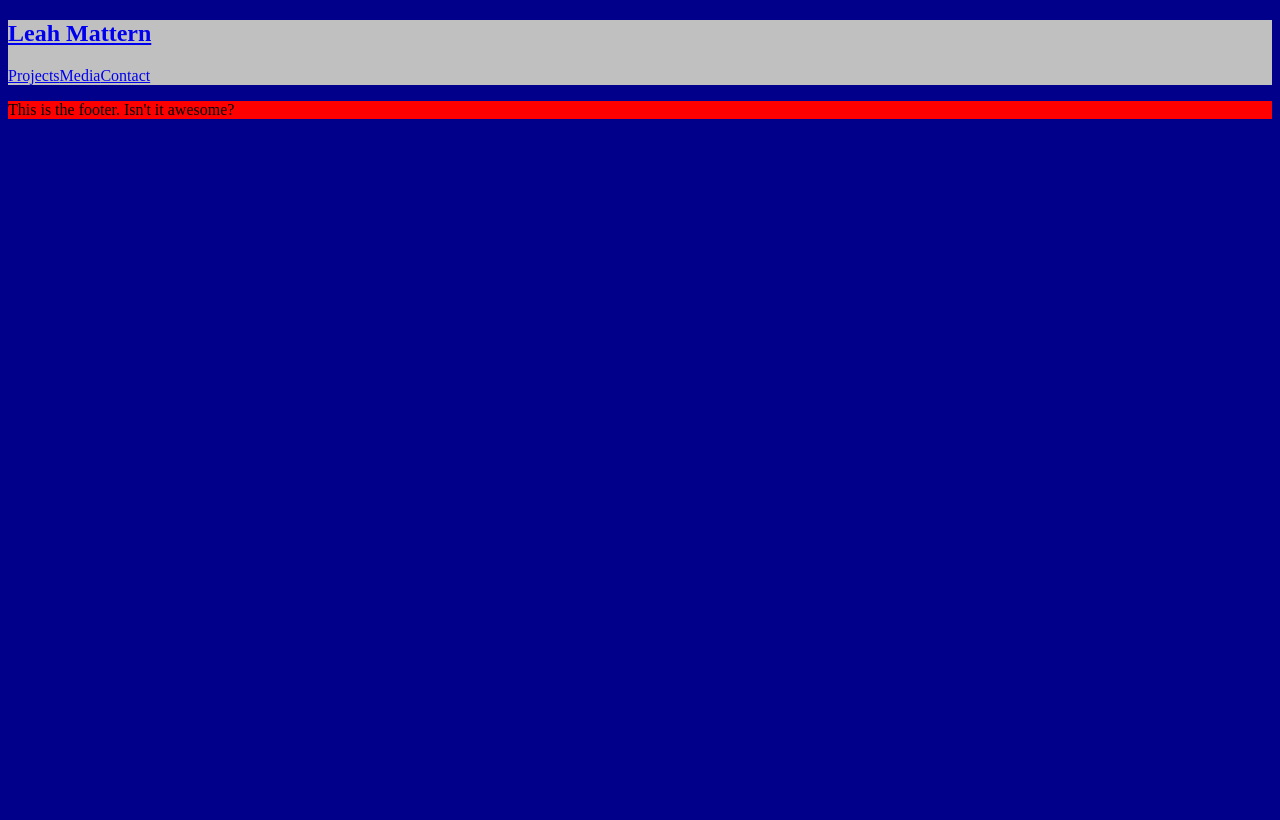
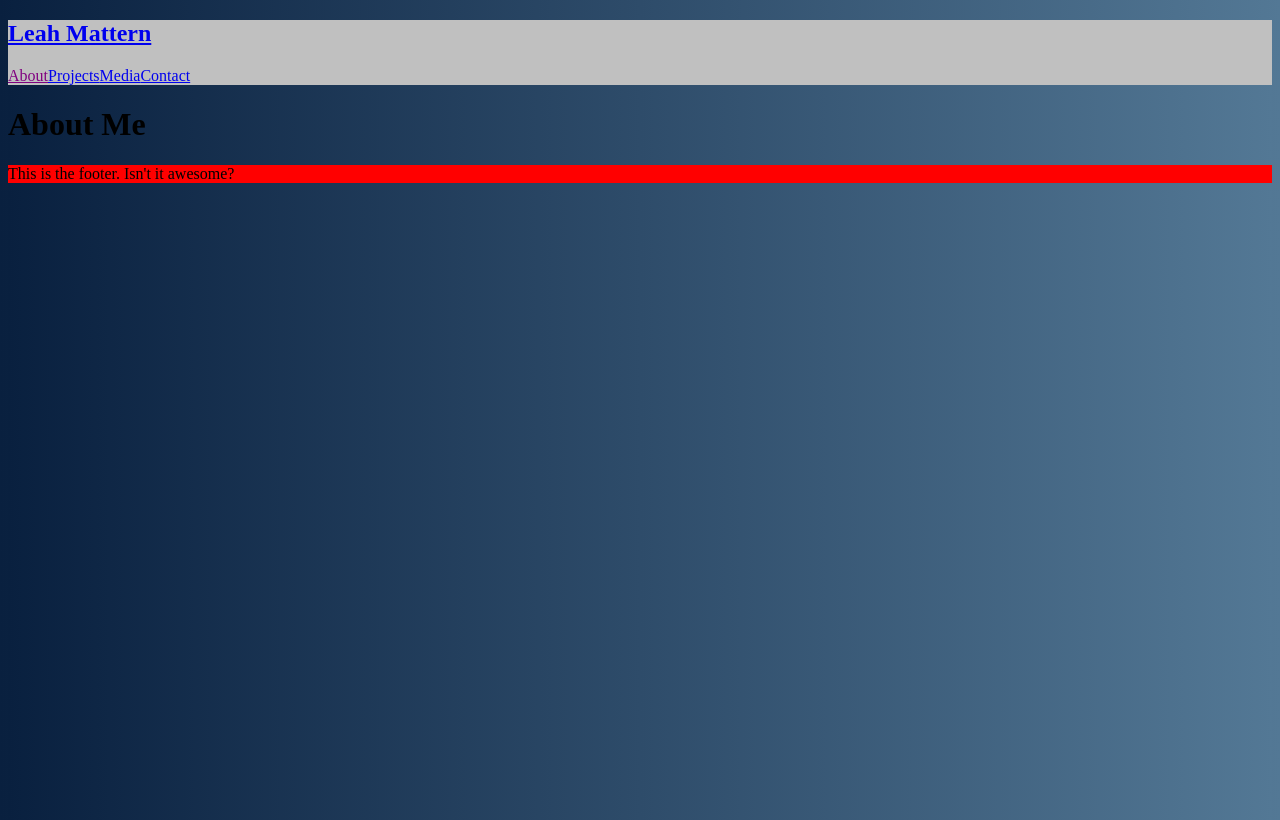
Before and after one commit to Lady-Mattern/portfolio, a React (Create React App) app: page /about in a window 1280 px wide. Built offline with nearby package versions, Linux system fonts and the light colour scheme.

Commit message:
Added an About page component. Added a linear gradient background color. Not sure if I like it yet.

```diff
--- a/src/App.js
+++ b/src/App.js
@@ -7,10 +7,12 @@ import Footer from './components/Footer';
 
 // Page Components
 import Home from './pages/Home';
+import About from './pages/About';
 import Projects from './pages/Projects';
 import Media from './pages/Media';
 import Contact from './pages/Contact';
 
+// Styling
 import styles from './styles/styles.css';
 
 class App extends Component {
@@ -21,6 +23,9 @@ class App extends Component {
           <Switch>
               <Route exact path="/">
                 <Home />
+              </Route>
+              <Route exact path="/about">
+                <About />
               </Route>
               <Route exact path="/projects">
                 <Projects />
--- a/src/components/Nav.js
+++ b/src/components/Nav.js
@@ -7,6 +7,9 @@ class Nav extends Component {
             <nav className="Nav">
                 <NavLink exact activeClassName="active-link-home" to="/">
                     <h1>Leah Mattern</h1>
+                </NavLink>
+                <NavLink exact activeClassName="active-link" to="/about">
+                    About
                 </NavLink>
                 <NavLink exact activeClassName="active-link" to="/projects">
                     Projects
--- /dev/null
+++ b/src/pages/About.js
@@ -0,0 +1,14 @@
+import React, { Component } from 'react';
+
+class About extends Component {
+    render () {
+        return (
+            <div>
+                <h1>About Me</h1>
+                <p></p>
+            </div>
+        )
+    }
+}
+
+export default About;
--- a/src/styles/styles.css
+++ b/src/styles/styles.css
@@ -1,6 +1,7 @@
-body {
-    background-color: darkblue;
-}\
+html, body {
+    height: 100%;
+    background: linear-gradient(to right, #09203f, #537895);
+}
 
 .active-link {
     color: purple;
```
